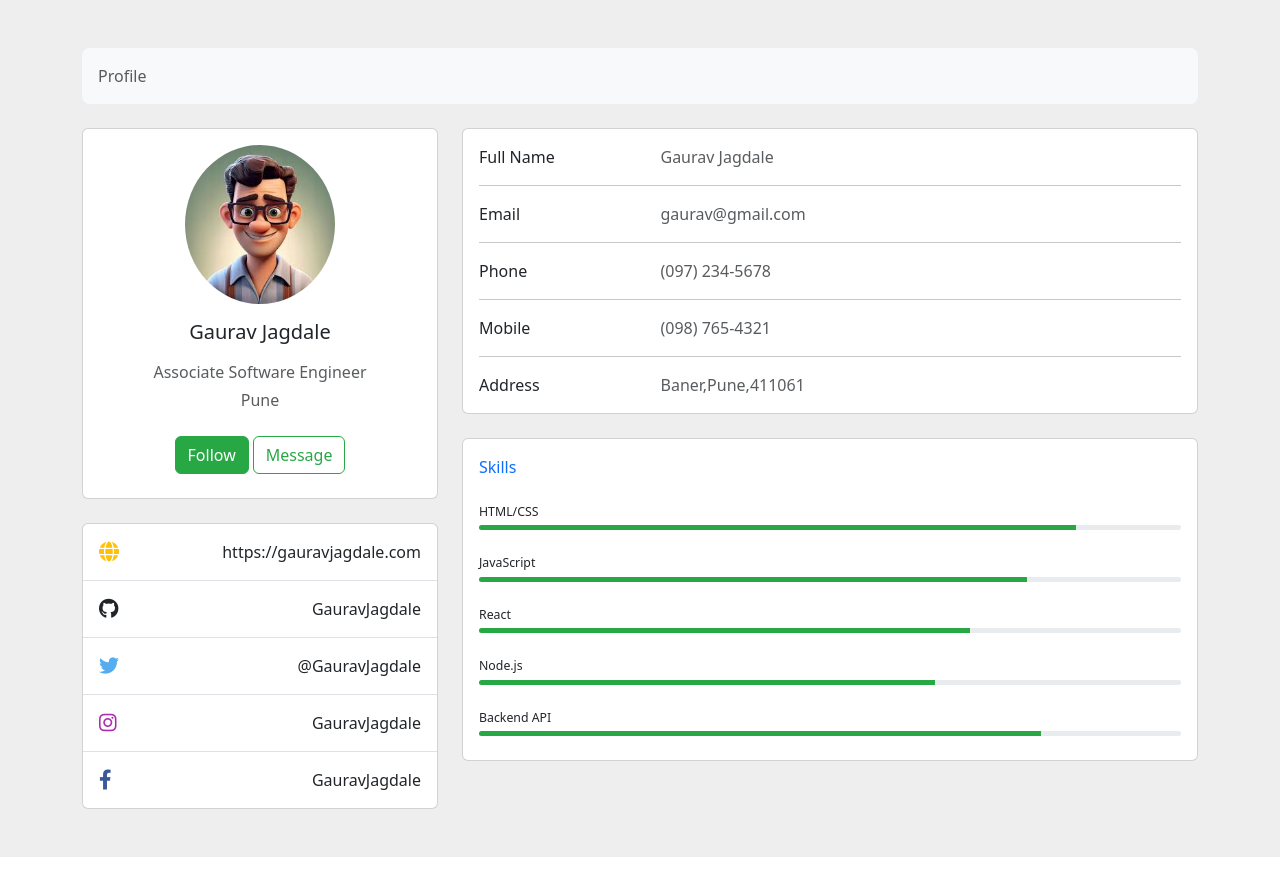
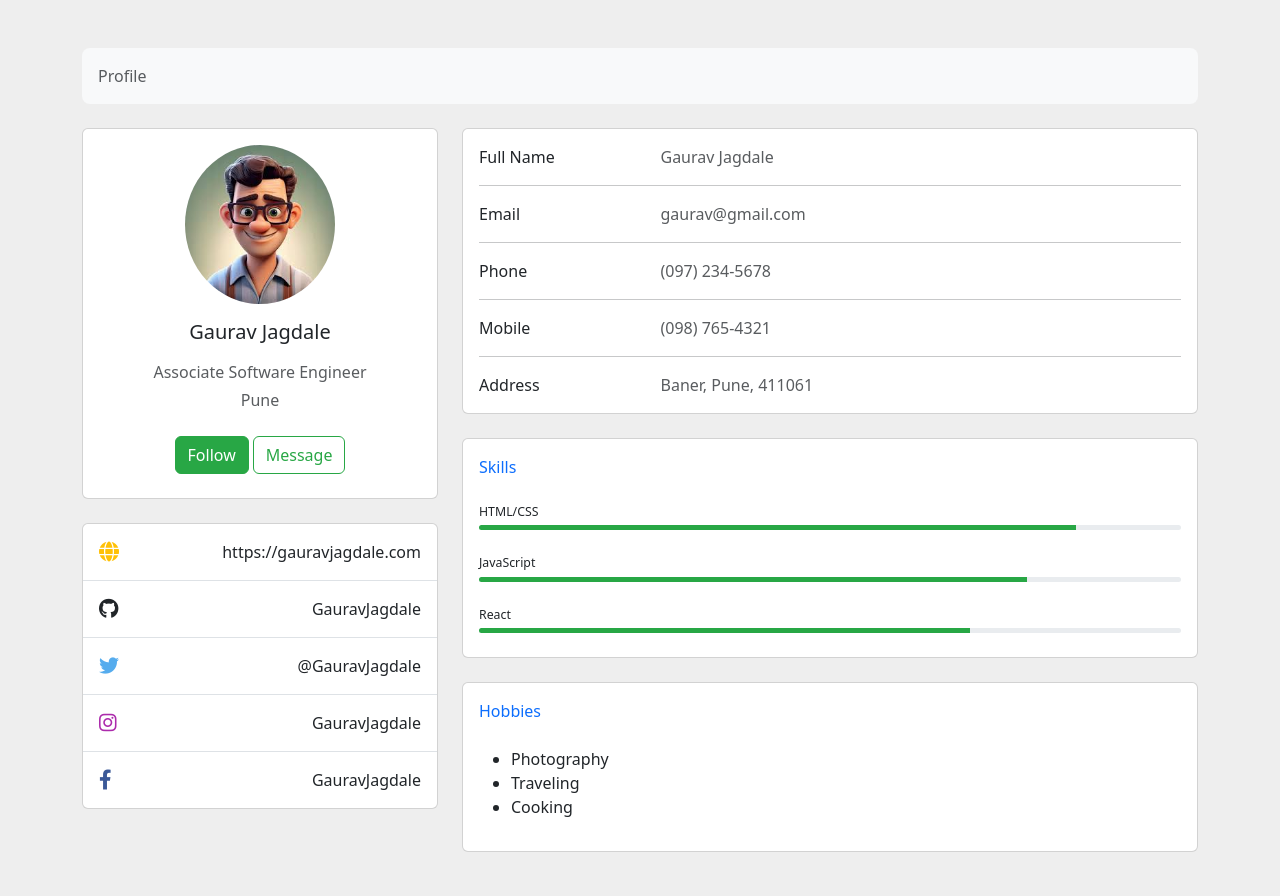
Before and after one commit to GauravJagdale/Sem-8, a plain HTML site: page alden-dale.html in a window 1280 px wide. Before the commit the page ends 857 px from the top, so only its background shows below. Drawn offline with nearby package versions, Linux system fonts and the light colour scheme.

Commit message:
Add files via upload

```diff
--- a/alden-dale.html
+++ b/alden-dale.html
@@ -126,7 +126,7 @@
                   <p class="mb-0">Address</p>
                 </div>
                 <div class="col-sm-9">
-                  <p class="text-muted mb-0">Baner,Pune,411061</p>
+                  <p class="text-muted mb-0">Baner, Pune, 411061</p>
                 </div>
               </div>
             </div>
@@ -147,22 +147,23 @@
                       aria-valuemin="0" aria-valuemax="100"></div>
                   </div>
                   <p class="mt-4 mb-1" style="font-size: .77rem;">React</p>
-                  <div class="progress rounded" style="height: 5px;">
+                  <div class="progress rounded mb-2" style="height: 5px;">
                     <div class="progress-bar" role="progressbar" style="width: 70%" aria-valuenow="70"
-                      aria-valuemin="0" aria-valuemax="100"></div>
-                  </div>
-                  <p class="mt-4 mb-1" style="font-size: .77rem;">Node.js</p>
-                  <div class="progress rounded" style="height: 5px;">
-                    <div class="progress-bar" role="progressbar" style="width: 65%" aria-valuenow="65"
-                      aria-valuemin="0" aria-valuemax="100"></div>
-                  </div>
-                  <p class="mt-4 mb-1" style="font-size: .77rem;">Backend API</p>
-                  <div class="progress rounded mb-2" style="height: 5px;">
-                    <div class="progress-bar" role="progressbar" style="width: 80%" aria-valuenow="80"
                       aria-valuemin="0" aria-valuemax="100"></div>
                   </div>
                 </div>
               </div>
+            </div>
+          </div>
+          <!-- New Section: Hobbies -->
+          <div class="card mb-4">
+            <div class="card-body">
+              <p class="mb-4"><span class="text-primary font-italic me-1">Hobbies</span></p>
+              <ul>
+                <li>Photography</li>
+                <li>Traveling</li>
+                <li>Cooking</li>
+              </ul>
             </div>
           </div>
         </div>
```
